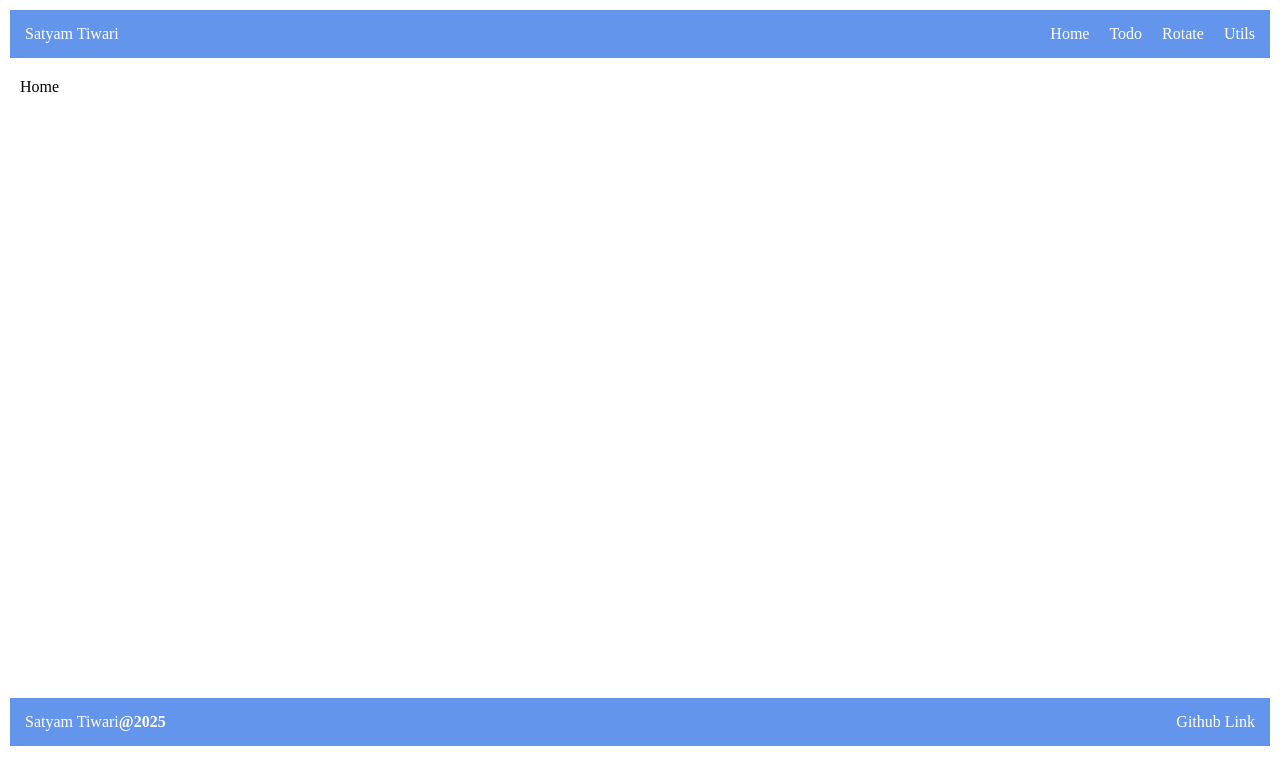
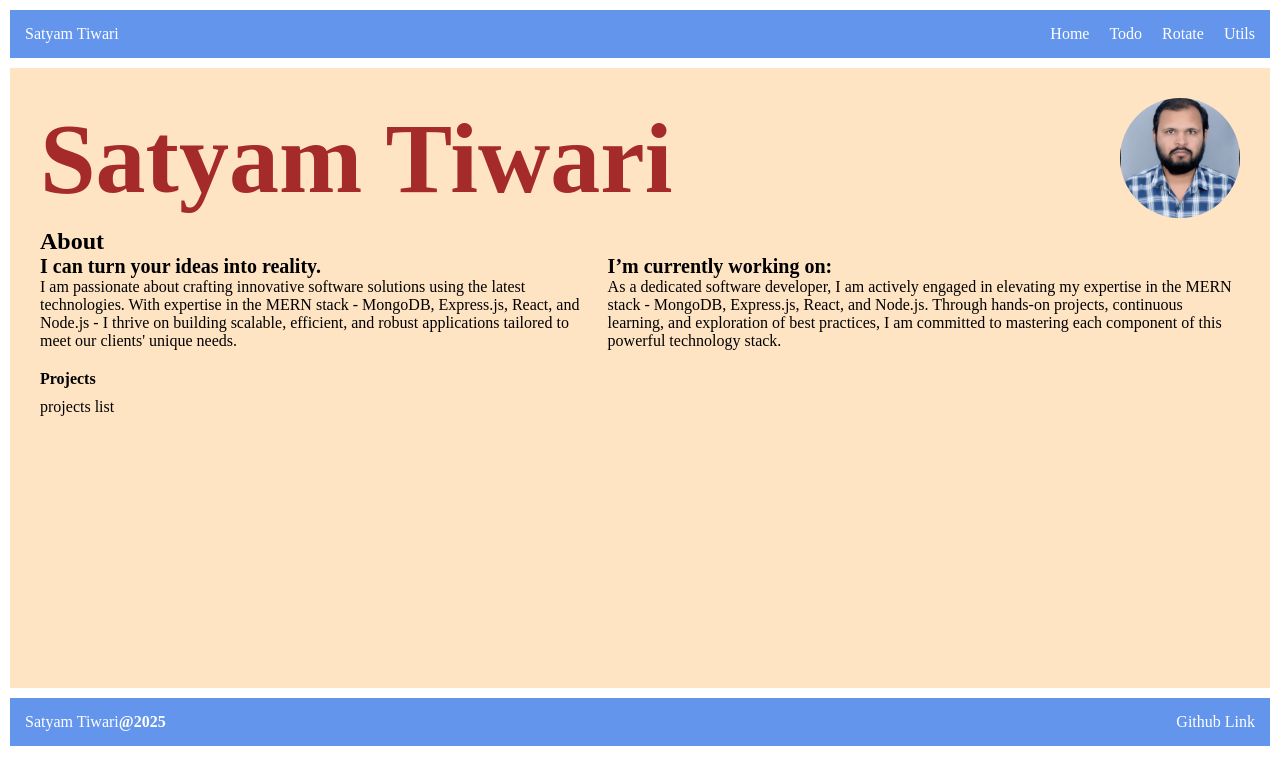
Before and after one commit to satyamtiwari98/learn_typescript_react, a React (Vite) app: page / in a window 1280 px wide. Shown: the top 784 px of the page. Built offline with nearby package versions, Linux system fonts and the light colour scheme.

Commit message:
Home Page Added

```diff
--- a/src/App.css
+++ b/src/App.css
@@ -2,4 +2,5 @@
   min-height: 75vh;
   margin: 10px;
   padding: 10px;
+  background-color: bisque;
 }
--- a/src/components/FlipCoin/FlipCoin.css
+++ b/src/components/FlipCoin/FlipCoin.css
@@ -10,7 +10,7 @@
   line-height: 3rem;
 }
 
-button {
+.flip-btn {
   padding: 0.5rem 1rem;
   font-size: 1rem;
 }
--- a/src/components/FlipCoin/FlipCoin.tsx
+++ b/src/components/FlipCoin/FlipCoin.tsx
@@ -26,7 +26,12 @@ const FlipCoin: React.FC = () => {
       <div className="coin">
         {flipping ? "Flipping..." : result ?? "Click to flip"}
       </div>
-      <button onClick={handleFlip} disabled={flipping} type="button">
+      <button
+        className="flip-btn"
+        onClick={handleFlip}
+        disabled={flipping}
+        type="button"
+      >
         {flipping ? "Flipping..." : "Flip Coin"}
       </button>
     </div>
--- a/src/components/Home/Home.css
+++ b/src/components/Home/Home.css
@@ -0,0 +1,48 @@
+.home-container {
+  padding: 20px;
+}
+
+.home-title-sec {
+  display: flex;
+  flex-direction: row;
+  align-items: center;
+  justify-content: space-between;
+  gap: 10px;
+  margin-bottom: 10px;
+}
+
+.home-title-sec-h1 {
+  color: brown;
+  font-size: 100px;
+}
+
+.home-about-sec {
+  display: flex;
+  flex-direction: row;
+  align-items: center;
+  justify-content: space-between;
+  gap: 10px;
+}
+
+.home-about-sec-p {
+  font-size: 16px;
+}
+
+.home-about-sec-h6 {
+  font-size: 20px;
+}
+
+.home-logo {
+  width: 120px;
+  height: 120px;
+  border-radius: 50%;
+  object-fit: cover;
+}
+
+.home-projects-sec {
+  margin-top: 20px;
+  display: flex;
+  flex-direction: column;
+  align-items: flex-start;
+  gap: 10px;
+}
--- a/src/components/Home/Home.tsx
+++ b/src/components/Home/Home.tsx
@@ -1,7 +1,46 @@
 import "./Home.css";
+import logo from "../../assets/images/Satyam_Datt_Tiwari_Photo.jpg";
 
 const Home = () => {
-  return <div>Home</div>;
+  return (
+    <div className="home-container">
+      <div className="home-title-sec">
+        <h1 className="home-title-sec-h1">Satyam Tiwari</h1>
+        <img className="home-logo" src={logo} alt="Logo" />
+      </div>
+      <h2>About</h2>
+      <div className="home-about-sec">
+        <div>
+          <h6 className="home-about-sec-h6">
+            I can turn your ideas into reality.
+          </h6>
+          <p className="home-about-sec-p">
+            I am passionate about crafting innovative software solutions using
+            the latest technologies. With expertise in the MERN stack - MongoDB,
+            Express.js, React, and Node.js - I thrive on building scalable,
+            efficient, and robust applications tailored to meet our clients'
+            unique needs.
+          </p>
+        </div>
+        <div>
+          <h6 className="home-about-sec-h6">I’m currently working on:</h6>
+          <p className="home-about-sec-p">
+            As a dedicated software developer, I am actively engaged in
+            elevating my expertise in the MERN stack - MongoDB, Express.js,
+            React, and Node.js. Through hands-on projects, continuous learning,
+            and exploration of best practices, I am committed to mastering each
+            component of this powerful technology stack.
+          </p>
+        </div>
+      </div>
+      <div className="home-projects-sec">
+        <div>
+          <h4>Projects</h4>
+        </div>
+        <div>projects list</div>
+      </div>
+    </div>
+  );
 };
 
 export default Home;
--- a/src/components/Shared/Header/Header.tsx
+++ b/src/components/Shared/Header/Header.tsx
@@ -4,7 +4,9 @@ import "./Header.css";
 const Header = () => {
   return (
     <div className="header-container">
-      <div>Satyam Tiwari</div>
+      <div>
+        <Link to="/">Satyam Tiwari</Link>
+      </div>
       <div className="header-links-sec">
         <Link to="/">Home</Link>
         <Link to="/todo">Todo</Link>
```
Also changed, not shown: src/assets/images/Satyam_Datt_Tiwari_Photo.jpg (added).
